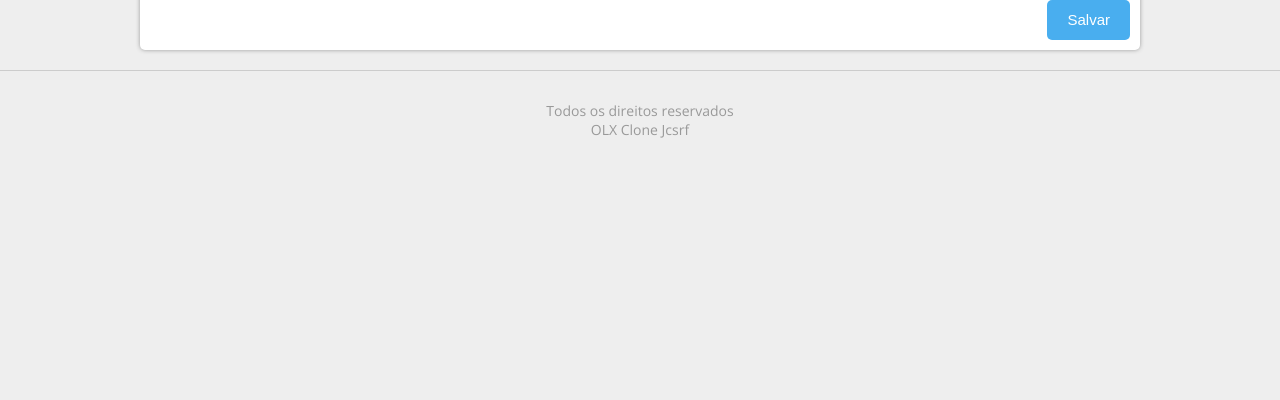
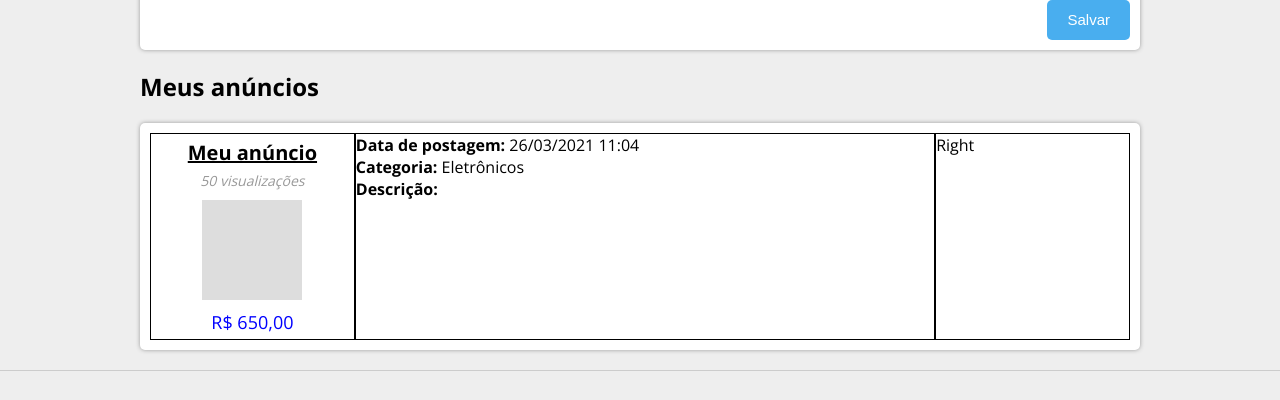
Before and after one commit to juliocsrf/react-olx, a React (Create React App) app: page /my-account in a window 1280 px wide. Shown: the part 340-740 px from the top of the page. Built offline with nearby package versions, Linux system fonts and the light colour scheme; no server answers.

Commit message:
Minha conta - Estrutura dos anúncios

```diff
--- a/src/pages/MyAccount/index.js
+++ b/src/pages/MyAccount/index.js
@@ -3,7 +3,7 @@ import { PageContainer } from '../../components/MainComponents';
 import FakeComponent from '../../components/partials/FakeComponent';
 import Fake from '../../components/partials/FakeComponent';
 import useApi from '../../helpers/OlxAPI';
-import { PageArea } from './styled';
+import { PageArea, MyAdsArea } from './styled';
 import UserImage from '../../assets/img/user.png';
 
 const Page = () => {
@@ -174,6 +174,29 @@ const Page = () => {
                     </div>
                 </form>
             </PageArea>
+
+            <h2>Meus anúncios</h2>
+
+            <MyAdsArea>
+                <div className="box box--padding aditem">
+                    <div className="leftSide">
+                        <span className="spnTitle">Meu anúncio</span>
+                        <span className="spnViews">50 visualizações</span>
+                        <div className="divImage"></div>
+                        <span className="spnPrice">R$ 650,00</span>
+                    </div>
+
+                    <div className="middle">
+                        <span className="spnPostDate"><b>Data de postagem:</b> 26/03/2021 11:04</span>
+                        <span className="spnCategory"><b>Categoria:</b> Eletrônicos</span>
+                        <span className="spnDescription"><b>Descrição:</b></span>
+                    </div>
+
+                    <div className="rightSide">
+                        Right
+                    </div>
+                </div>
+            </MyAdsArea>
         </PageContainer>
     );
 }
--- a/src/pages/MyAccount/styled.js
+++ b/src/pages/MyAccount/styled.js
@@ -131,3 +131,79 @@ export const PageArea = styled.div`
         }
     }
 `;
+
+export const MyAdsArea = styled.div`
+    margin-top: 10px;
+
+    .box {
+        background-color: #FFF;
+        border-radius: 5px;
+        box-shadow: 0px 0px 4px #999;
+        margin-bottom: 20px;
+    }
+
+    .box--padding {
+        padding: 10px;
+    }
+
+    .aditem {
+        display: flex;
+
+        .leftSide {
+            flex: 1;
+            border: 1px solid black;
+            display: flex;
+            flex-direction: column;
+            justify-content: center;
+            align-items: center;
+            padding: 5px;
+
+            .spnTitle {
+                font-size: 20px;
+                font-weight: bold;
+                text-decoration: underline;
+            }
+
+            .spnViews {
+                margin-top: 5px;
+                font-size: 14px;
+                color: #999;
+                font-style: italic;
+            }
+
+            .divImage {
+                width: 100px;
+                height: 100px;
+                background-color: #DDD;
+                margin-top: 10px;
+            }
+
+            .spnPrice {
+                margin-top: 10px;
+                font-size: 18px;
+                color: blue;
+            }
+        }
+
+        .middle {
+            flex: 3;
+            border: 1px solid black;
+            display: flex;
+            flex-direction: column;
+
+            .spnPostDate {
+
+            }
+
+            .spnDescription {
+
+            }
+
+        }
+
+        .rightSide {
+            flex: 1;
+            border: 1px solid black;
+        }
+    }
+`;
```
